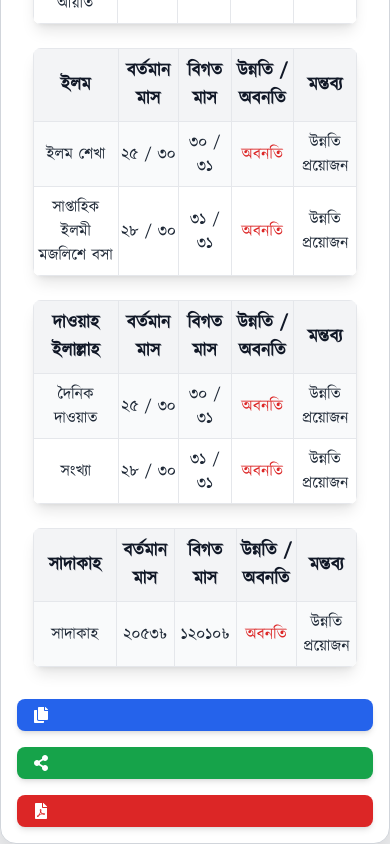
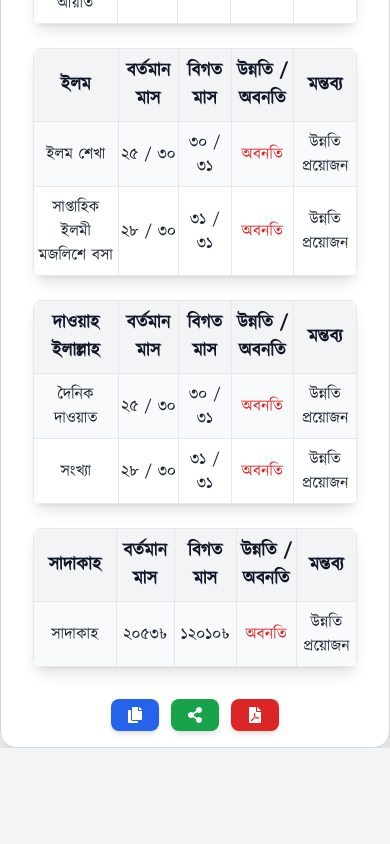
Before and after one commit to RashedAbdullah/muslim-bangla-muhasabah, a Next.js app: page /track in a window 390 px wide. Shown: the part 1892-2736 px from the top of the page. After the commit the page ends 2640 px from the top, so only its background shows below. Built offline with nearby package versions, Linux system fonts and the light colour scheme.

Commit message:
Some issues

```diff
--- a/app/track/page.js
+++ b/app/track/page.js
@@ -132,7 +132,7 @@ const TrackingHistory = () => {
       </div>
 
       {/* কপি, শেয়ার ও PDF বাটন */}
-      <div className="flex flex-col md:flex-row justify-center gap-4 mt-8">
+      <div className="mt-8 flex justify-center items-center gap-3">
         {/* মোবাইলে আইকন, ডেস্কটপে টেক্সট */}
         <button
           onClick={handleCopyLink}
@@ -159,7 +159,7 @@ const TrackingHistory = () => {
         <button
           onClick={handleGeneratePDF}
           disabled={isGenerating}
-          className={`flex items-center gap-2 px-4 py-2 rounded-lg shadow-md text-white transition relative group w-full md:w-auto ${
+          className={`flex items-center gap-2 px-4 py-2 rounded-lg shadow-md text-white transition relative group ${
             isGenerating
               ? "bg-gray-400 cursor-not-allowed"
               : "bg-red-600 hover:bg-red-700"
```
